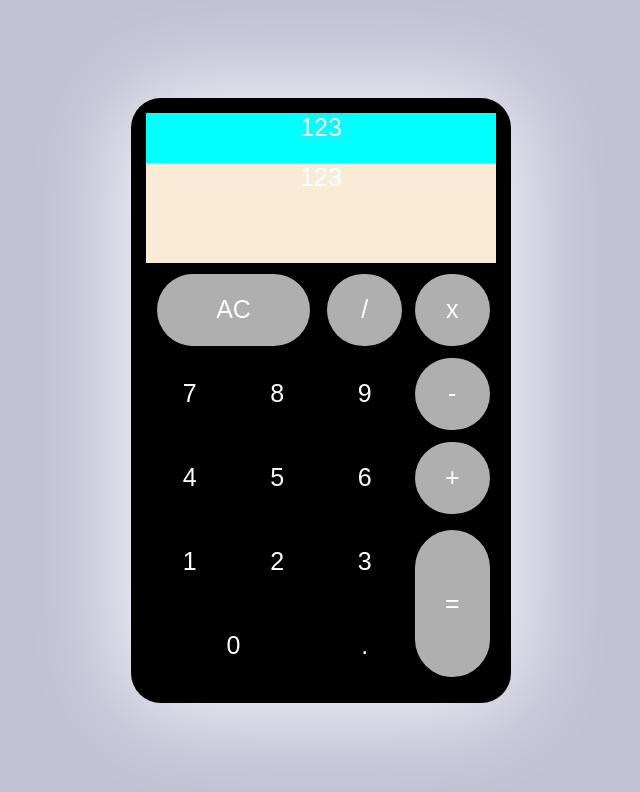
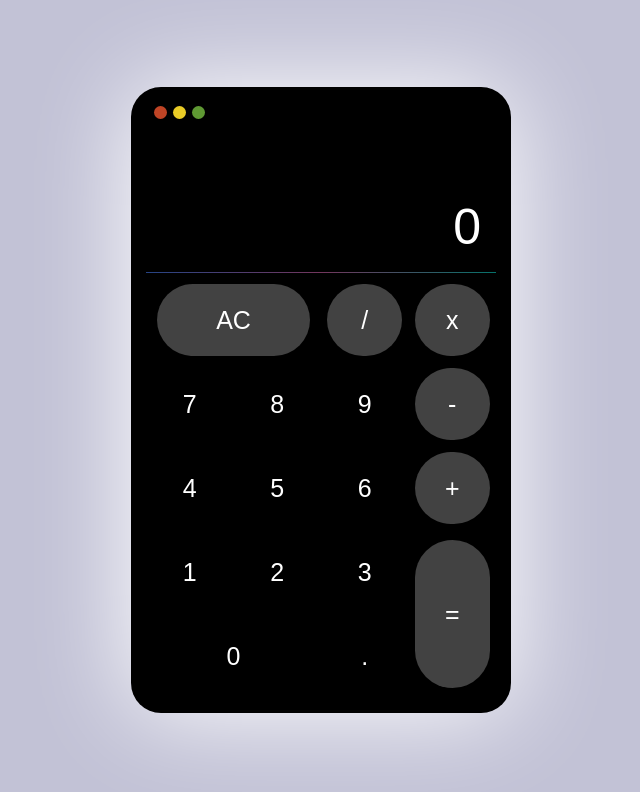
Before and after one commit to Volkoviysash/React-Calculator, a React (Create React App) app: page / in a window 1280 px wide. Shown: the top 792 px of the page, without its empty margins (319-959 px from the left). Built offline with nearby package versions, Linux system fonts and the light colour scheme.

Commit message:
Add calculation operators

```diff
--- a/src/App.js
+++ b/src/App.js
@@ -1,62 +1,189 @@
+import { useState } from "react";
+
 function App() {
+  const MaxDigits = 12;
+  const MaxDecimalPart = MaxDigits / 2;
+  const numbers = [0, 1, 2, 3, 4, 5, 6, 7, 8, 9];
+  const operations = ["+", "-", "/", "*", "."];
+
+  const [result, setResult] = useState("");
+  const [mathExpression, setMathExpression] = useState("");
+  const [mathValue, setMathValue] = useState("");
+
+  const numberHandleClick = (event) => {
+    if (event.target.value == 0 && mathValue.length < 1) {
+      return;
+    }
+    setResult("");
+    setMathExpression(mathExpression.concat(event.target.value));
+    setMathValue(mathValue.concat(event.target.value));
+  };
+
+  const operationHandleClick = (event) => {
+    if (mathExpression.length < 1 && !/^[+-]$/.test(event.target.value)) {
+      return;
+    }
+    if (operations.includes(mathExpression[mathExpression.length - 1])) {
+      setMathExpression(mathExpression.slice(0, -1).concat(event.target.value));
+      return;
+    }
+    setResult("");
+    setMathExpression(mathExpression.concat(event.target.value));
+    setMathValue("");
+  };
+
+  const clearDisplay = () => {
+    setMathExpression("");
+    setResult("");
+    setMathValue("");
+  };
+
+  const handleEqual = () => {
+    setResult(calculateResult());
+    setMathExpression("");
+    setMathValue("");
+  };
+
+  const calculateResult = () => {
+    let operationResult = eval(mathExpression);
+    if (Number.isInteger(operationResult)) {
+      return operationResult.toString().length >= MaxDigits
+        ? operationResult.toExponential(MaxDecimalPart)
+        : operationResult;
+    } else {
+      return roundToFirstNonZero(operationResult);
+    }
+  };
+
+  function roundToFirstNonZero(num) {
+    const roundedNum = num.toFixed(MaxDecimalPart);
+    const zeroIndex = roundedNum.indexOf("0", roundedNum.indexOf(".") + 1);
+    if (zeroIndex === -1) {
+      return roundedNum;
+    }
+    return roundedNum.slice(0, zeroIndex);
+  }
+
   return (
     <div className="App">
       <div className="calculator-box">
+        <div className="func-btns">
+          <button className="close"></button>
+          <button className="change-color"></button>
+          <button className="info"></button>
+        </div>
         <div className="displays">
-          <div className="upper-display">123</div>
-          <div className="lower-display">123</div>
+          <div className="upper-display">{mathExpression}</div>
+          <div className="lower-display">
+            {result ? result : mathValue ? mathValue : "0"}
+          </div>
         </div>
+        <div className="line"></div>
         <div className="numpad">
           <div className="operation num-AC">
-            <button className="operation-btn">AC</button>
+            <button value="AC" onClick={clearDisplay} className="operation-btn">
+              AC
+            </button>
           </div>
           <div className="operation">
-            <button className="operation-btn">/</button>
+            <button
+              value="/"
+              onClick={operationHandleClick}
+              className="operation-btn"
+            >
+              /
+            </button>
           </div>
           <div className="operation">
-            <button className="operation-btn">x</button>
+            <button
+              value="*"
+              onClick={operationHandleClick}
+              className="operation-btn"
+            >
+              x
+            </button>
           </div>
           <div className="">
-            <button>7</button>
+            <button value="7" onClick={numberHandleClick}>
+              7
+            </button>
           </div>
           <div className="">
-            <button>8</button>
+            <button value="8" onClick={numberHandleClick}>
+              8
+            </button>
           </div>
           <div className="">
-            <button>9</button>
+            <button value="9" onClick={numberHandleClick}>
+              9
+            </button>
           </div>
           <div className="operation">
-            <button className="operation-btn">-</button>
+            <button
+              value="-"
+              onClick={operationHandleClick}
+              className="operation-btn"
+            >
+              -
+            </button>
           </div>
           <div className="">
-            <button>4</button>
+            <button value="4" onClick={numberHandleClick}>
+              4
+            </button>
           </div>
           <div className="">
-            <button>5</button>
+            <button value="5" onClick={numberHandleClick}>
+              5
+            </button>
           </div>
           <div className="">
-            <button>6</button>
+            <button value="6" onClick={numberHandleClick}>
+              6
+            </button>
           </div>
           <div className="operation">
-            <button className="operation-btn">+</button>
+            <button
+              value="+"
+              onClick={operationHandleClick}
+              className="operation-btn"
+            >
+              +
+            </button>
           </div>
           <div className="">
-            <button>1</button>
+            <button value="1" onClick={numberHandleClick}>
+              1
+            </button>
           </div>
           <div className="">
-            <button>2</button>
+            <button value="2" onClick={numberHandleClick}>
+              2
+            </button>
           </div>
           <div className="">
-            <button>3</button>
+            <button value="3" onClick={numberHandleClick}>
+              3
+            </button>
           </div>
           <div className="num-zero">
-            <button>0</button>
+            <button value="0" onClick={numberHandleClick}>
+              0
+            </button>
           </div>
           <div className="">
-            <button>.</button>
+            <button value="." onClick={operationHandleClick}>
+              .
+            </button>
           </div>
           <div className="operation equal">
-            <button className="operation-btn equal">=</button>
+            <button
+              value="="
+              onClick={handleEqual}
+              className="operation-btn equal"
+            >
+              =
+            </button>
           </div>
         </div>
       </div>
--- a/src/index.css
+++ b/src/index.css
@@ -1,5 +1,7 @@
 :root {
-  --main-color: rgb(194, 194, 214);
+  --background-color: rgb(194, 194, 214);
+  --operation-btn: rgb(66, 66, 66);
+  --btn-hover: rgb(70, 70, 70);
 }
 
 html {
@@ -26,7 +28,7 @@ body {
   display: flex;
   align-items: center;
   justify-content: center;
-  background-color: var(--main-color);
+  background-color: var(--background-color);
   min-height: 100vh;
   font-weight: 400;
 }
@@ -39,20 +41,76 @@ body {
   border-radius: 30px;
   overflow: hidden;
   padding: 15px;
+  display: flex;
+  flex-direction: column;
+  justify-content: center;
+}
+
+.func-btns {
+  display: flex;
+  justify-content: start;
+  align-items: center;
+  height: 10px;
+  padding: 5px;
+}
+
+.func-btns button {
+  height: 13px;
+  width: 13px;
+  margin: 3px;
+  border-radius: 50%;
+  border: none;
+}
+
+.func-btns .close {
+  background-color: rgb(191, 68, 37);
+}
+.func-btns .change-color {
+  background-color: rgb(233, 203, 38);
+}
+.func-btns .info {
+  background-color: rgb(95, 153, 51);
 }
 
 .displays {
   height: 150px;
+  align-items: center;
   display: grid;
-  grid-template-rows: 1fr 1fr 1fr;
+  grid-template-rows: 1fr 1fr 1fr 1fr 1fr;
+  padding: 0px 15px;
+  overflow: hidden;
 }
 
 .upper-display {
-  background-color: aqua;
+  /* background-color: aqua; */
+  overflow: hidden;
+  grid-row: 1/3;
+  display: flex;
+  justify-content: flex-end;
+  align-items: center;
+  font-size: 30px;
+  color: rgb(89, 85, 78);
 }
 .lower-display {
-  background-color: antiquewhite;
-  grid-row: 2/4;
+  overflow: hidden;
+  font-size: 50px;
+  /* background-color: antiquewhite; */
+  grid-row: 3/6;
+  display: flex;
+  justify-content: flex-end;
+  align-items: center;
+}
+
+.line {
+  height: 1px;
+  background: rgb(47, 83, 163);
+  background: linear-gradient(
+    40deg,
+    rgb(38, 68, 133) 0%,
+    rgb(115, 54, 93) 50%,
+    rgb(6, 114, 107) 100%
+  );
+  border-radius: 10%;
 }
 
 .numpad {
@@ -82,18 +140,24 @@ body {
   cursor: pointer;
   border-radius: 40px;
   background-color: transparent;
+  transition: transform 0.15s ease-in-out;
 }
 
 .numpad .operation-btn {
-  background-color: rgb(175, 175, 175);
+  background-color: var(--operation-btn);
 }
 
 .numpad button:hover {
-  background-color: rgb(126, 126, 126);
+  background-color: var(--btn-hover);
+  box-shadow: 0px 0px 3px rgb(122, 122, 122);
+  transform: scale(1.1);
 }
 
 .numpad .num-AC:nth-child(1) :hover {
   background-color: rgb(160, 10, 10);
+  transition: 10;
+  height: 95%;
+  width: 95%;
 }
 
 .numpad .num-AC {
@@ -111,5 +175,5 @@ body {
 }
 
 .operation-btn.equal:hover {
-  background-color: rgba(123, 255, 160, 0.629);
+  background-color: rgba(32, 65, 41, 0.827);
 }
```
